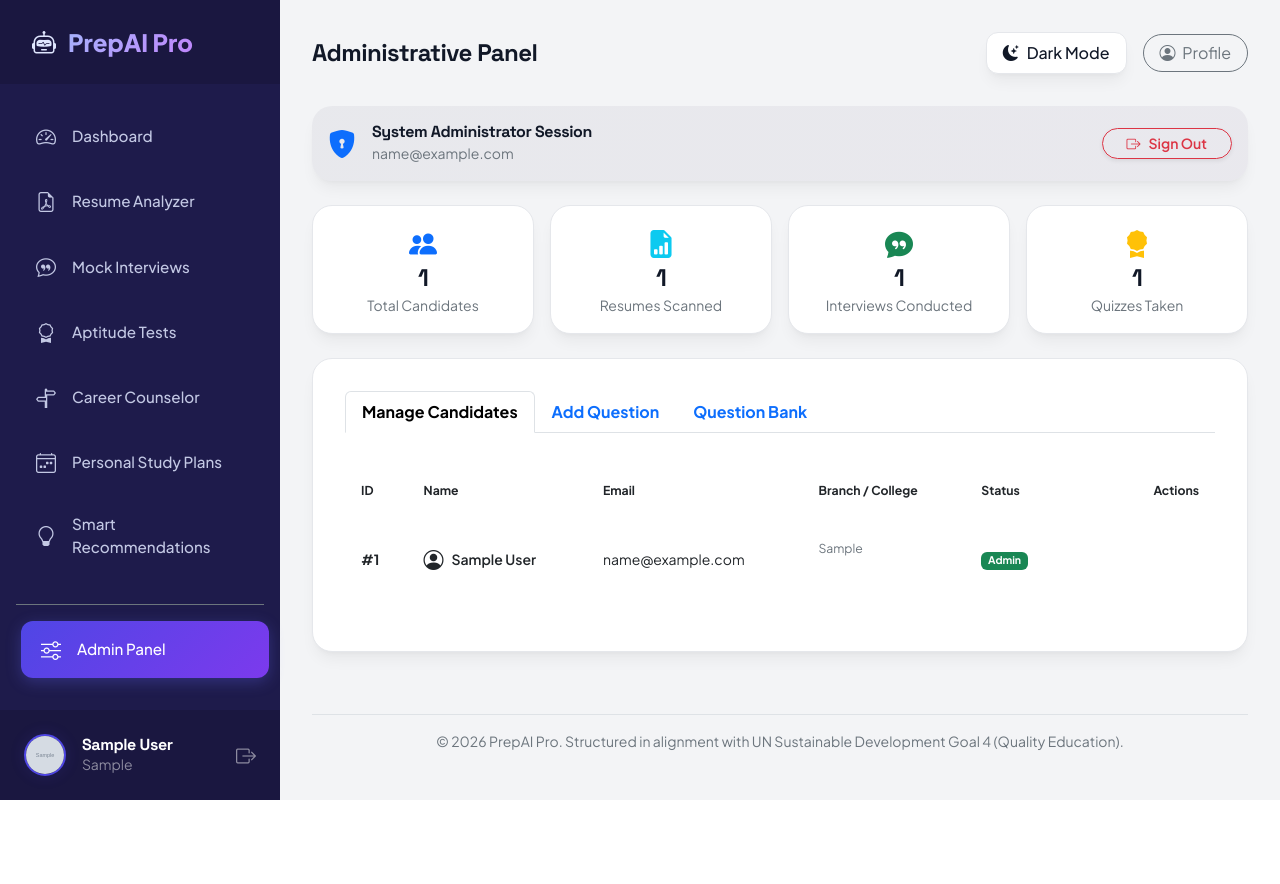
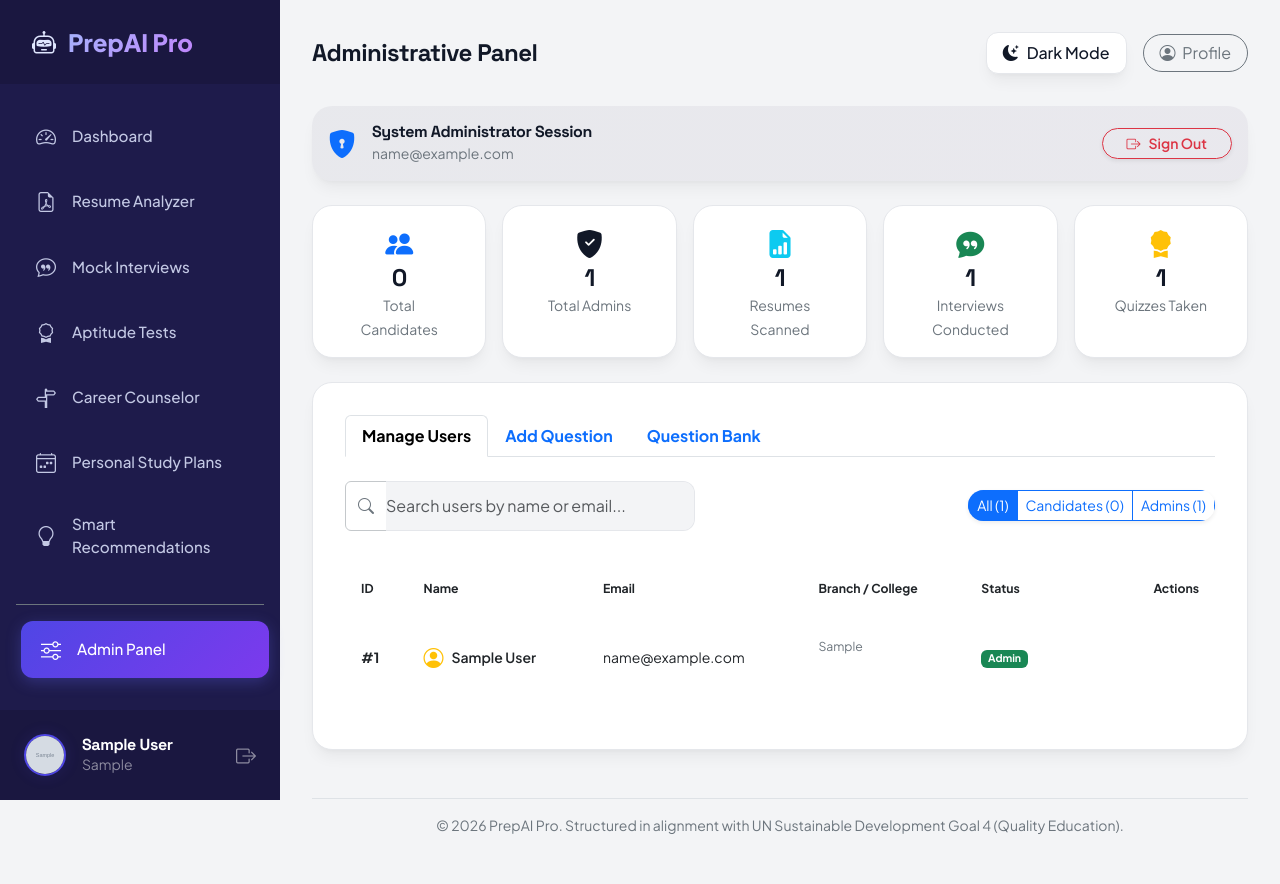
Before and after one commit to Shankha26/AI-INTERVIEWER, a Flask app: page /admin/panel in a window 1280 px wide. Before the commit the page ends 800 px from the top, so only its background shows below. Run offline with Flask 3, Linux system fonts and the light colour scheme; a user stored in the database is signed in; tables that the repository leaves empty hold one stand-in row (values such as "Sample post"); grey boxes marked "Sample" are stand-in pictures; some libraries are stand-ins or nearby versions.

Commit message:
fix: resolve vercel authentication, role boundaries, sessions, and management statistics

```diff
--- /dev/null
+++ b/api/index.py
@@ -0,0 +1 @@
+from app import app
--- a/app.py
+++ b/app.py
@@ -19,6 +19,10 @@ def create_app():
     app = Flask(__name__)
     app.config.from_object(Config)
 
+    # Apply ProxyFix middleware (Issue 3: Session Persist over Reverse Proxies)
+    from werkzeug.middleware.proxy_fix import ProxyFix
+    app.wsgi_app = ProxyFix(app.wsgi_app, x_for=1, x_proto=1, x_host=1, x_prefix=1)
+
     # Initialize DB
     db.init_app(app)
 
@@ -32,7 +36,7 @@ def create_app():
     def load_user(user_id):
         return User.query.get(int(user_id))
 
-    # Ensure necessary upload folders exist on startup
+    # Ensure necessary upload folders exist on startup (wrapped safely for serverless environments)
     for folder_path in [
         app.config['UPLOAD_FOLDER'],
         app.config['RESUME_FOLDER'],
@@ -40,7 +44,10 @@ def create_app():
         app.config['AUDIO_FOLDER'],
         app.config['PROFILE_FOLDER']
     ]:
-        os.makedirs(folder_path, exist_ok=True)
+        try:
+            os.makedirs(folder_path, exist_ok=True)
+        except Exception as e:
+            print(f"Warning: Could not create upload directory {folder_path} on serverless runtime: {e}")
 
     # Register Blueprints
     app.register_blueprint(auth_bp)
@@ -50,6 +57,37 @@ def create_app():
     app.register_blueprint(aptitude_bp)
     app.register_blueprint(career_bp)
     app.register_blueprint(admin_bp)
+
+    # Protected Routes Middleware (Issue 5: Access Control Enforcement)
+    from flask import request, redirect, url_for, flash, abort
+    from flask_login import current_user
+
+    @app.before_request
+    def check_route_access():
+        # Exempt static assets, dynamic uploads, authentication routes, and the landing page from role checks
+        exempt_prefixes = ['/static', '/uploads', '/auth', '/login', '/register', '/logout']
+        exempt_endpoints = ['auth.login', 'auth.register', 'auth.logout', 'static', 'uploaded_file', 'dashboard.landing']
+
+        if not request.endpoint or request.endpoint in exempt_endpoints:
+            return
+
+        for prefix in exempt_prefixes:
+            if request.path.startswith(prefix):
+                return
+
+        if current_user.is_authenticated:
+            # Issue 5: Admin visiting Candidate route -> Redirect to Admin Dashboard (/admin/panel)
+            if current_user.is_admin:
+                candidate_prefixes = ['/dashboard', '/profile', '/resume', '/interview', '/aptitude', '/career']
+                is_candidate_route = any(request.path.startswith(pref) for pref in candidate_prefixes) and not request.path.startswith('/admin')
+
+                if is_candidate_route:
+                    flash('Administrative sessions are automatically redirected to the control panel.', 'info')
+                    return redirect(url_for('admin.panel'))
+            else:
+                # Issue 5: Candidate visiting Admin route -> 403 Forbidden
+                if request.path.startswith('/admin'):
+                    abort(403)
 
     # Serve uploaded media (resumes, video responses, audio responses, profile photos)
     @app.route('/uploads/<path:filename>')
@@ -75,13 +113,20 @@ def create_app():
         from datetime import datetime
         return {'now': datetime.utcnow()}
 
-    # Initialize database tables
+    # Initialize database tables and auto-seed if empty
     with app.app_context():
         try:
             db.create_all()
             print("Database schemas created/verified successfully!")
+
+            # Auto-seed default credentials and question bank on startup if clean
+            from models.user import User
+            if User.query.count() == 0:
+                print("Database is empty. Initiating automatic seeding process...")
+                from seed import perform_seeding
+                perform_seeding()
         except Exception as e:
-            print(f"Error creating database schemas: {e}")
+            print(f"Error creating/seeding database tables: {e}")
 
     return app
 
--- a/requirements.txt
+++ b/requirements.txt
@@ -12,3 +12,4 @@ python-dotenv==1.0.1
 WTForms==3.1.2
 email-validator==2.1.1
 cryptography==42.0.5
+psycopg2-binary==2.9.9
--- a/routes/admin.py
+++ b/routes/admin.py
@@ -30,6 +30,8 @@ def admin_required(f):
 def panel():
     # Gather global metrics
     total_users = User.query.count()
+    total_candidates = User.query.filter_by(is_admin=False).count()
+    total_admins = User.query.filter_by(is_admin=True).count()
     total_resumes = ResumeAnalysis.query.count()
     total_interviews = InterviewSession.query.count()
     total_quizzes = AptitudeResult.query.count()
@@ -41,6 +43,8 @@ def panel():
     return render_template(
         'admin/panel.html',
         total_users=total_users,
+        total_candidates=total_candidates,
+        total_admins=total_admins,
         total_resumes=total_resumes,
         total_interviews=total_interviews,
         total_quizzes=total_quizzes,
@@ -65,6 +69,26 @@ def delete_user(user_id):
     except Exception as e:
         db.session.rollback()
         flash(f'Error deleting user: {e}', 'danger')
+
+    return redirect(url_for('admin.panel'))
+
+@admin_bp.route('/user/toggle-role/<int:user_id>', methods=['POST'])
+@login_required
+@admin_required
+def toggle_user_role(user_id):
+    if current_user.id == user_id:
+        flash('You cannot change your own administrative role!', 'danger')
+        return redirect(url_for('admin.panel'))
+
+    user = User.query.get_or_404(user_id)
+    try:
+        user.is_admin = not user.is_admin
+        db.session.commit()
+        role_name = "Admin" if user.is_admin else "Candidate"
+        flash(f'User {user.name} role successfully changed to {role_name}.', 'success')
+    except Exception as e:
+        db.session.rollback()
+        flash(f'Error changing user role: {e}', 'danger')
 
     return redirect(url_for('admin.panel'))
 
--- a/templates/admin/panel.html
+++ b/templates/admin/panel.html
@@ -19,30 +19,37 @@
 </div>
 
 <!-- System-wide stats grid -->
-<div class="row mb-4 g-3">
-    <div class="col-6 col-lg-3">
-        <div class="premium-card text-center py-3">
+<div class="row row-cols-2 row-cols-md-3 row-cols-lg-5 g-3 mb-4">
+    <div class="col">
+        <div class="premium-card text-center py-3 h-100">
             <i class="bi bi-people-fill text-primary fs-3 mb-2"></i>
-            <h4 class="fw-bold mb-0">{{ total_users }}</h4>
+            <h4 class="fw-bold mb-0">{{ total_candidates }}</h4>
             <span class="text-secondary small">Total Candidates</span>
         </div>
     </div>
-    <div class="col-6 col-lg-3">
-        <div class="premium-card text-center py-3">
+    <div class="col">
+        <div class="premium-card text-center py-3 h-100">
+            <i class="bi bi-shield-fill-check text-indigo fs-3 mb-2"></i>
+            <h4 class="fw-bold mb-0">{{ total_admins }}</h4>
+            <span class="text-secondary small">Total Admins</span>
+        </div>
+    </div>
+    <div class="col">
+        <div class="premium-card text-center py-3 h-100">
             <i class="bi bi-file-earmark-bar-graph-fill text-info fs-3 mb-2"></i>
             <h4 class="fw-bold mb-0">{{ total_resumes }}</h4>
             <span class="text-secondary small">Resumes Scanned</span>
         </div>
     </div>
-    <div class="col-6 col-lg-3">
-        <div class="premium-card text-center py-3">
+    <div class="col">
+        <div class="premium-card text-center py-3 h-100">
             <i class="bi bi-chat-quote-fill text-success fs-3 mb-2"></i>
             <h4 class="fw-bold mb-0">{{ total_interviews }}</h4>
             <span class="text-secondary small">Interviews Conducted</span>
         </div>
     </div>
-    <div class="col-6 col-lg-3">
-        <div class="premium-card text-center py-3">
+    <div class="col">
+        <div class="premium-card text-center py-3 h-100">
             <i class="bi bi-award-fill text-warning fs-3 mb-2"></i>
             <h4 class="fw-bold mb-0">{{ total_quizzes }}</h4>
             <span class="text-secondary small">Quizzes Taken</span>
@@ -56,7 +63,7 @@
             <!-- Tabs Navigation -->
             <ul class="nav nav-tabs border-bottom mb-4" id="adminTab" role="tablist">
                 <li class="nav-item" role="presentation">
-                    <button class="nav-link active fw-bold text-indigo" id="users-tab" data-bs-toggle="tab" data-bs-target="#users-pane" type="button" role="tab">Manage Candidates</button>
+                    <button class="nav-link active fw-bold text-indigo" id="users-tab" data-bs-toggle="tab" data-bs-target="#users-pane" type="button" role="tab">Manage Users</button>
                 </li>
                 <li class="nav-item" role="presentation">
                     <button class="nav-link fw-bold text-indigo" id="q-add-tab" data-bs-toggle="tab" data-bs-target="#q-add-pane" type="button" role="tab">Add Question</button>
@@ -69,6 +76,22 @@
             <div class="tab-content text-secondary small" id="adminTabContent">
                 <!-- 1. Manage Users -->
                 <div class="tab-pane fade show active" id="users-pane" role="tabpanel">
+
+                    <!-- Search & Dynamic Filter Actions -->
+                    <div class="d-flex flex-wrap justify-content-between align-items-center gap-3 mb-4">
+                        <div class="input-group" style="max-width: 350px;">
+                            <span class="input-group-text bg-transparent border-secondary-subtle">
+                                <i class="bi bi-search text-secondary"></i>
+                            </span>
+                            <input type="text" id="userSearchInput" class="form-control form-control-premium border-start-0 ps-0 text-secondary" placeholder="Search users by name or email...">
+                        </div>
+                        <div class="btn-group rounded-pill overflow-hidden shadow-sm" role="group">
+                            <button type="button" class="btn btn-sm btn-outline-primary active" id="filterAllBtn" onclick="filterUserTable('all')">All ({{ users | length }})</button>
+                            <button type="button" class="btn btn-sm btn-outline-primary" id="filterCandidatesBtn" onclick="filterUserTable('candidate')">Candidates ({{ total_candidates }})</button>
+                            <button type="button" class="btn btn-sm btn-outline-primary" id="filterAdminsBtn" onclick="filterUserTable('admin')">Admins ({{ total_admins }})</button>
+                        </div>
+                    </div>
+
                     <div class="table-responsive">
                         <table class="table glass-table align-middle">
                             <thead>
@@ -81,13 +104,13 @@
                                     <th class="text-end">Actions</th>
                                 </tr>
                             </thead>
-                            <tbody>
+                            <tbody id="userTableBody">
                                 {% for u in users %}
-                                    <tr>
+                                    <tr data-is-admin="{% if u.is_admin %}true{% else %}false{% endif %}">
                                         <td><span class="fw-bold">#{{ u.id }}</span></td>
                                         <td>
                                             <div class="d-flex align-items-center gap-2">
-                                                <i class="bi bi-person-circle fs-5 text-indigo"></i>
+                                                <i class="bi bi-person-circle fs-5 {% if u.is_admin %}text-warning{% else %}text-indigo{% endif %}"></i>
                                                 <span class="fw-semibold">{{ u.name }}</span>
                                             </div>
                                         </td>
@@ -103,6 +126,14 @@
                                         </td>
                                         <td class="text-end">
                                             {% if current_user.id != u.id %}
+                                                <!-- Change Role Action -->
+                                                <form action="{{ url_for('admin.toggle_user_role', user_id=u.id) }}" method="POST" class="d-inline" onsubmit="return confirm('Are you sure you want to change this user\'s access privileges?')">
+                                                    <button type="submit" class="btn btn-outline-warning btn-sm rounded-pill px-3 me-1">
+                                                        <i class="bi bi-shield-lock-fill"></i> Change Role
+                                                    </button>
+                                                </form>
+
+                                                <!-- Delete User Action -->
                                                 <form action="{{ url_for('admin.delete_user', user_id=u.id) }}" method="POST" class="d-inline" onsubmit="return confirm('Are you sure you want to delete this user profile? This action will purge all their resumes, interviews, and scores!')">
                                                     <button type="submit" class="btn btn-outline-danger btn-sm rounded-pill px-3">
                                                         <i class="bi bi-trash-fill"></i> Delete
@@ -238,3 +269,51 @@
     </div>
 </div>
 {% endblock %}
+
+{% block scripts %}
+<script>
+function filterUserTable(role) {
+    const searchVal = document.getElementById('userSearchInput').value.toLowerCase();
+    const rows = document.querySelectorAll('#userTableBody tr');
+
+    // Update active filter button state
+    document.getElementById('filterAllBtn').classList.toggle('active', role === 'all');
+    document.getElementById('filterCandidatesBtn').classList.toggle('active', role === 'candidate');
+    document.getElementById('filterAdminsBtn').classList.toggle('active', role === 'admin');
+
+    rows.forEach(row => {
+        const nameText = row.children[1] ? row.children[1].textContent.toLowerCase() : "";
+        const emailText = row.children[2] ? row.children[2].textContent.toLowerCase() : "";
+        const branchText = row.children[3] ? row.children[3].textContent.toLowerCase() : "";
+        const combinedText = nameText + " " + emailText + " " + branchText;
+
+        const isUserAdmin = row.getAttribute('data-is-admin') === 'true';
+
+        const matchesSearch = combinedText.includes(searchVal);
+        let matchesRole = true;
+
+        if (role === 'candidate') {
+            matchesRole = !isUserAdmin;
+        } else if (role === 'admin') {
+            matchesRole = isUserAdmin;
+        }
+
+        if (matchesSearch && matchesRole) {
+            row.style.display = '';
+        } else {
+            row.style.display = 'none';
+        }
+    });
+}
+
+document.getElementById('userSearchInput').addEventListener('input', () => {
+    // Re-apply active filter on search input
+    const activeBtn = document.querySelector('.btn-group .active');
+    if (activeBtn) {
+        if (activeBtn.id === 'filterCandidatesBtn') filterUserTable('candidate');
+        else if (activeBtn.id === 'filterAdminsBtn') filterUserTable('admin');
+        else filterUserTable('all');
+    }
+});
+</script>
+{% endblock %}
```
Also changed, not shown: config.py (+21 -3 lines), routes/auth.py (+13 -4 lines), vercel.json (added).
